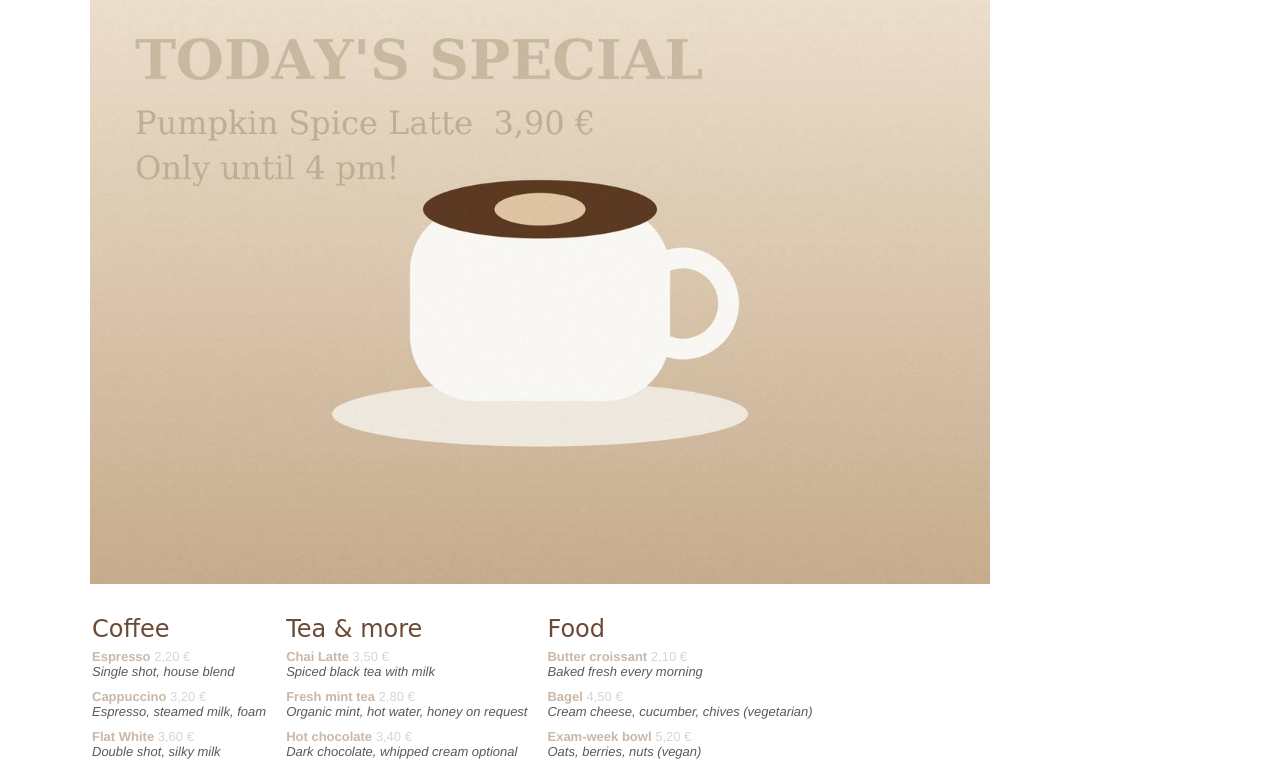
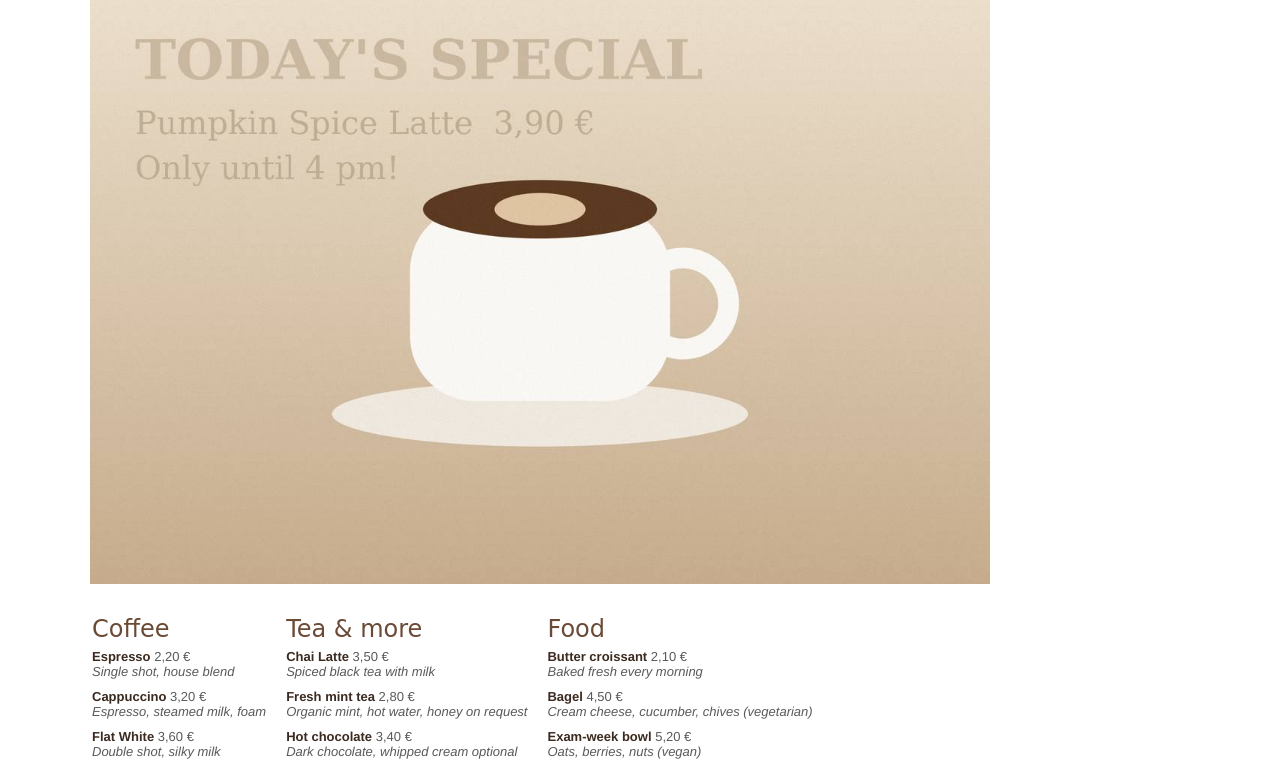
Before and after one commit to Endritshaqiri2007/cm501-Endrit-Shaqiri, a plain HTML site: page epa2-starter/menu.html in a window 1280 px wide. Shown: the part 169-935 px from the top of the page. Drawn offline with Linux system fonts and the light colour scheme.

Commit message:
Update menu item colors for better visibility

```diff
--- a/epa2-starter/menu.html
+++ b/epa2-starter/menu.html
@@ -27,19 +27,19 @@
         <h2 class="h" style="font-size:24px">Coffee</h2>
         <ul class="items">
         <li style="margin-bottom:10px">
-          <b style="font-weight:800;color:#c9b8a8">Espresso</b> <font color="#d6d6d6">2,20 €</font><br>
+          <b style="font-weight:800;color:#3b2a20">Espresso</b> <font color="#595959">2,20 €</font><br>
           <i>Single shot, house blend</i>
         </li>
         <li style="margin-bottom:10px">
-          <b style="font-weight:800;color:#c9b8a8">Cappuccino</b> <font color="#d6d6d6">3,20 €</font><br>
+          <b style="font-weight:800;color:#3b2a20">Cappuccino</b> <font color="#595959">3,20 €</font><br>
           <i>Espresso, steamed milk, foam</i>
         </li>
         <li style="margin-bottom:10px">
-          <b style="font-weight:800;color:#c9b8a8">Flat White</b> <font color="#d6d6d6">3,60 €</font><br>
+          <b style="font-weight:800;color:#3b2a20">Flat White</b> <font color="#595959">3,60 €</font><br>
           <i>Double shot, silky milk</i>
         </li>
         <li style="margin-bottom:10px">
-          <b style="font-weight:800;color:#c9b8a8">Oat Latte</b> <font color="#d6d6d6">3,70 €</font><br>
+          <b style="font-weight:800;color:#c9b8a8">Oat Latte</b> <font color="#595959">3,70 €</font><br>
           <i>With oat milk, no surcharge</i>
         </li>
         </ul>
@@ -48,15 +48,15 @@
         <h2 class="h" style="font-size:24px">Tea & more</h2>
         <ul class="items">
         <li style="margin-bottom:10px">
-          <b style="font-weight:800;color:#c9b8a8">Chai Latte</b> <font color="#d6d6d6">3,50 €</font><br>
+          <b style="font-weight:800;color:#3b2a20">Chai Latte</b> <font color="#595959">3,50 €</font><br>
           <i>Spiced black tea with milk</i>
         </li>
         <li>
-          <b style="font-weight:800;color:#c9b8a8">Fresh mint tea</b> <font color="#d6d6d6">2,80 €</font><br>
+          <b style="font-weight:800;color:#3b2a20">Fresh mint tea</b> <font color="#595959">2,80 €</font><br>
           <i>Organic mint, hot water, honey on request</i>
         </li>
         <li>
-          <b style="font-weight:800;color:#c9b8a8">Hot chocolate</b> <font color="#d6d6d6">3,40 €</font><br>
+          <b style="font-weight:800;color:#3b2a20">Hot chocolate</b> <font color="#595959">3,40 €</font><br>
           <i>Dark chocolate, whipped cream optional</i>
         </li>
         </ul>
@@ -65,15 +65,15 @@
         <h2 class="h" style="font-size:24px">Food</h2>
         <ul class="items">
         <li>
-          <b style="font-weight:800;color:#c9b8a8">Butter croissant</b> <font color="#d6d6d6">2,10 €</font><br>
+          <b style="font-weight:800;color:#3b2a20">Butter croissant</b> <font color="#595959">2,10 €</font><br>
           <i>Baked fresh every morning</i>
         </li>
         <li>
-          <b style="font-weight:800;color:#c9b8a8">Bagel</b> <font color="#d6d6d6">4,50 €</font><br>
+          <b style="font-weight:800;color:#3b2a20">Bagel</b> <font color="#595959">4,50 €</font><br>
           <i>Cream cheese, cucumber, chives (vegetarian)</i>
         </li>
         <li>
-          <b style="font-weight:800;color:#c9b8a8">Exam-week bowl</b> <font color="#d6d6d6">5,20 €</font><br>
+          <b style="font-weight:800;color:#3b2a20">Exam-week bowl</b> <font color="#595959">5,20 €</font><br>
           <i>Oats, berries, nuts (vegan)</i>
         </li>
         </ul>
```
